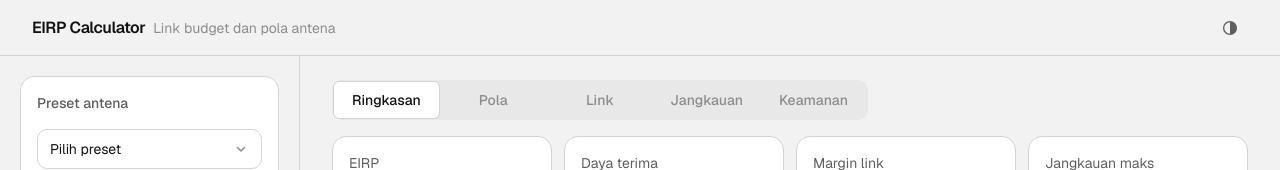
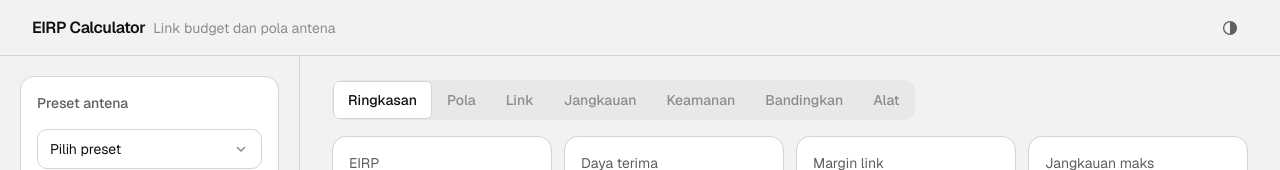
Before and after one commit to zero-route/RF-Analyzer, a Next.js app: page / in a window 1280 px wide. Shown: the top 170 px of the page. Built offline with nearby package versions, Linux system fonts and the light colour scheme.

Commit message:
update TabBar.jsx

```diff
--- a/src/components/layout/TabBar.jsx
+++ b/src/components/layout/TabBar.jsx
@@ -8,6 +8,8 @@ export const TABS = [
   { id: "link", label: "Link" },
   { id: "coverage", label: "Jangkauan" },
   { id: "safety", label: "Keamanan" },
+  { id: "compare", label: "Bandingkan" },
+  { id: "tools", label: "Alat" },
 ];
 
 export default function TabBar() {
@@ -21,7 +23,7 @@ export default function TabBar() {
     >
       <div
         role="tablist"
-        className="grid grid-cols-5 md:inline-grid md:grid-flow-col md:auto-cols-max md:gap-0.5 md:rounded-md md:bg-sunken md:p-0.5"
+        className="flex max-w-full overflow-x-auto [scrollbar-width:none] [&::-webkit-scrollbar]:hidden md:inline-flex md:gap-0.5 md:rounded-md md:bg-sunken md:p-0.5"
       >
         {TABS.map((tab) => {
           const isActive = tab.id === active;
@@ -32,7 +34,7 @@ export default function TabBar() {
               role="tab"
               aria-selected={isActive}
               onClick={() => update({ activeTab: tab.id })}
-              className={`h-14 border-t-2 text-xs font-medium transition-colors md:h-9 md:rounded-[5px] md:border-t-0 md:px-4 md:text-sm ${
+              className={`h-14 shrink-0 border-t-2 px-4 text-xs font-medium transition-colors md:h-9 md:rounded-[5px] md:border-t-0 md:px-3.5 md:text-sm ${
                 isActive
                   ? "border-accent text-ink md:bg-surface md:shadow-[0_0_0_1px_var(--line)]"
                   : "border-transparent text-faint hover:text-ink"
```
